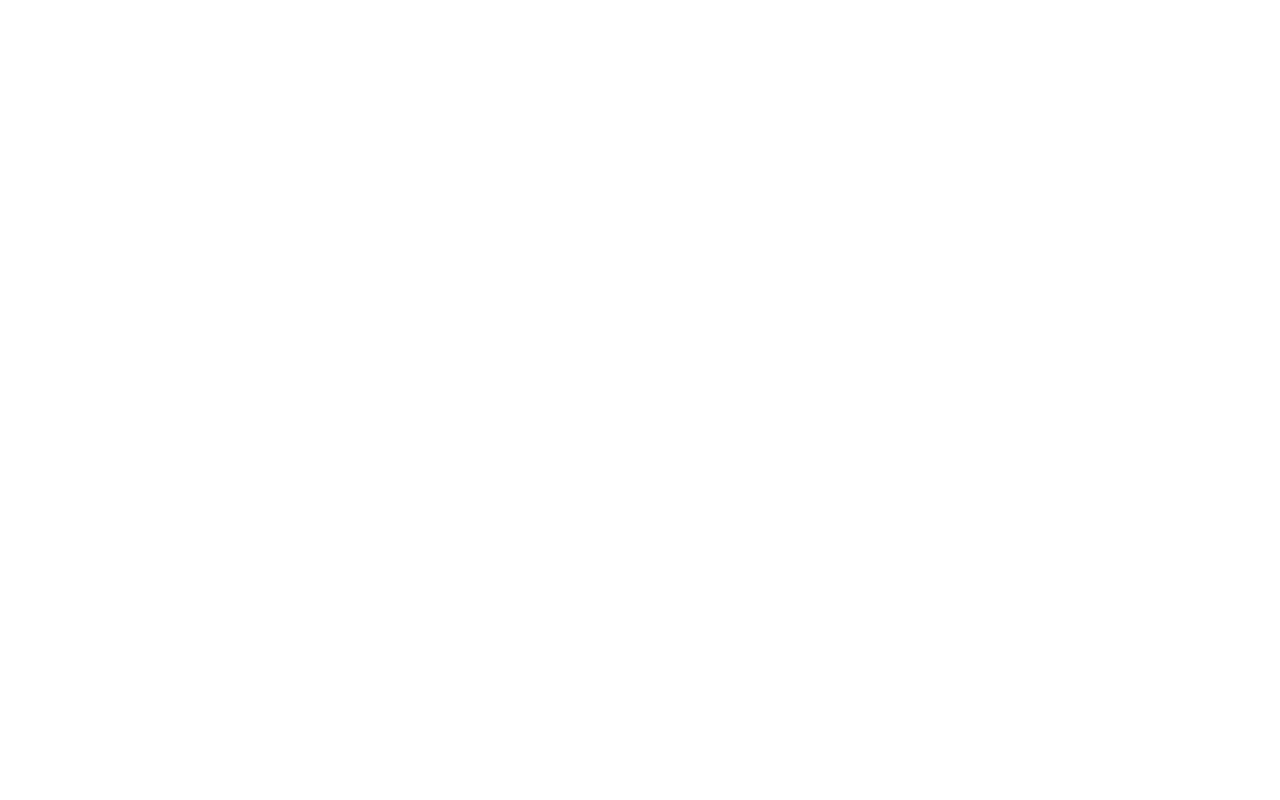
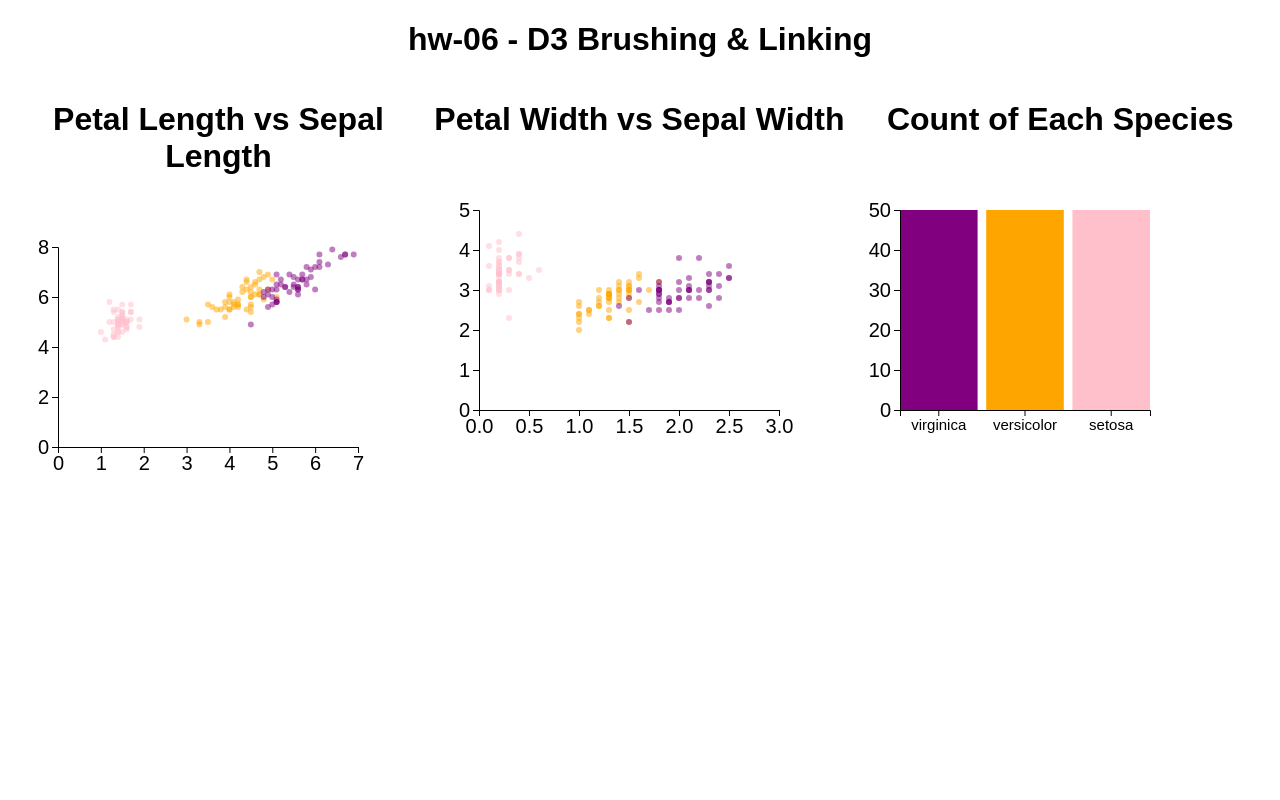
Before and after one commit to DS4200-S23-Class/hw-06-sherley-and-shruti, a plain HTML site: page index.html in a window 1280 px wide. Shown: the top 800 px of the page. Drawn offline with Linux system fonts and the light colour scheme.

Commit message:
all plots

```diff
--- /dev/null
+++ b/hw-06.css
@@ -0,0 +1,40 @@
+.heading{
+    font-family: Arial;
+    text-align: center;
+}
+
+.body{
+    font-family: Arial;
+}
+
+.Parent {
+    display: flex;
+    flex-direction: row;
+    flex-wrap: wrap;
+}
+
+.child1 {
+    width: 33.3%;
+    height: 1000px;
+    align-items: center;
+    flex-wrap: wrap;
+    flex-shrink: 1;
+}
+
+.child2 {
+    width: 33.3%;
+    height: auto;
+    flex-wrap: wrap;
+    flex-shrink: 1;
+}
+
+.child3 {
+    width: 33.3%;
+    height: auto;
+    flex-wrap: wrap;
+    flex-shrink: 1;
+}
+
+.Acknowledgements {
+    text-align:center;
+}
--- a/index.html
+++ b/index.html
@@ -4,12 +4,49 @@
 
 <head>
   <meta charset='utf-8'>
+  <link rel = "stylesheet" href="hw-06.css">
+    <title><hw-06></hw-06></title>
+
+    <div class="heading">
+      <h1>hw-06 - D3 Brushing & Linking</h1>
+    </div>
+
+    <script src='js/d3.v6.1.1/d3.min.js'></script>
 
 </head>
 
 
 <body>
 
+  <div class = "Parent">
+    <div class = "child1">
+      <h1 class = "heading">Petal Length vs Sepal Length</h1>
+      <div id="vis1"></div>
+    </div>
+
+    <div class = "child2">
+      <h1 class = "heading">Petal Width vs Sepal Width</h1>
+      <div id="vis2"></div>
+    </div>
+
+    <div class = "child3">
+      <h1 class = "heading">Count of Each Species</h1>
+      <div id="vis3"></div>
+    </div>
+
+  </div>
+
+  <div class = "Acknowledgements">
+    <h2 class = "Acknowledgements"> Acknowledgements <h2></h2>
+
+    <ul>
+        <!-- ADD MORE RESOURCES!-->
+        <li><a ></a></li>
+    </ul>
+
+    <script src='main.js'></script>
+</div>
+
 </body>
 
 </html>
--- /dev/null
+++ b/main.js
@@ -0,0 +1,158 @@
+// initialize constants for frme and visualization dimension for vis1
+const FRAME_HEIGHT = 300;
+const FRAME_WIDTH = 400;
+const MARGINS = {left: 50, right: 50, top: 50, bottom: 50};
+const VIS_HEIGHT = FRAME_HEIGHT - MARGINS.top - MARGINS.bottom;
+const VIS_WIDTH = FRAME_WIDTH - MARGINS.left - MARGINS.right;
+
+// create FRAME1 for vis1
+const FRAME1 = d3.select("#vis1")
+                  .append("svg")
+                    .attr("height", FRAME_HEIGHT)
+                    .attr("width", FRAME_WIDTH)
+                    .attr("class", "frame");
+
+// function build_scatter_plot() builds a scatter plot {
+function build_scatter_plot() {
+  d3.csv("data/iris.csv").then((data) => {
+
+    // max values for axis
+    const MAX_X1 = d3.max(data, (d) => { return parseInt(d.Petal_Length); });
+    const MAX_Y1 = d3.max(data, (d) => { return parseInt(d.Sepal_Length); });
+
+    // Define scale functions that maps our data values
+    // (domain) to pixel values (range)
+    const X_SCALE1 = d3.scaleLinear()
+                    .domain([0, (MAX_X1) + 1]) // add some padding
+                    .range([0, VIS_WIDTH]);
+    const Y_SCALE1 = d3.scaleLinear()
+                    .domain([0, (MAX_Y1 + 1)]) // add some padding
+                    .range([VIS_HEIGHT, 0]);
+
+
+    // use X_SCALE and Y_SCALE to plot our points on FRAME1
+    FRAME1.selectAll("circle")
+        .data(data) // passed from .then
+        .enter()
+        .append("circle")
+          .attr("cx", (d) => { return (X_SCALE1(d.Petal_Length) + MARGINS.left); })
+          .attr("cy",  (d) => { return (Y_SCALE1(d.Sepal_Length) + MARGINS.top); })
+          .attr("r", 3)
+          .attr("class", "point")
+          .style("fill", (d) => { if(d.Species == "setosa"){return "pink"} if (d.Species == "versicolor") {return "orange"} else {return "purple"}})
+          .style("opacity", 0.5)
+          FRAME1.append("g")
+          .attr("transform", "translate(" + MARGINS.left +
+          "," + (VIS_HEIGHT + MARGINS.top) + ")")
+          .call(d3.axisBottom(X_SCALE1).ticks(5))
+          .attr("font-size", '20px');
+
+          FRAME1.append("g")
+          .attr("transform", "translate(" + MARGINS.left +
+          "," + (MARGINS.top) + ")")
+          .call(d3.axisLeft(Y_SCALE1).ticks(5))
+          .attr("font-size", '20px');
+
+
+        });
+    }
+
+    build_scatter_plot();
+
+// create FRAME2 for vis2
+const FRAME2 = d3.select("#vis2")
+.append("svg")
+  .attr("height", FRAME_HEIGHT)
+  .attr("width", FRAME_WIDTH)
+  .attr("class", "frame");
+
+// function build_scatter_plot() builds a scatter plot {
+    function build_scatter_plot_2() {
+        d3.csv("data/iris.csv").then((data) => {
+
+          // max values for axis
+          const MAX_X1 = d3.max(data, (d) => { return parseInt(d.Petal_Width); });
+          const MAX_Y1 = d3.max(data, (d) => { return parseInt(d.Sepal_Width); });
+
+          // Define scale functions that maps our data values
+          // (domain) to pixel values (range)
+          const X_SCALE1 = d3.scaleLinear()
+                          .domain([0, (MAX_X1) + 1]) // add some padding
+                          .range([0, VIS_WIDTH]);
+          const Y_SCALE1 = d3.scaleLinear()
+                          .domain([0, (MAX_Y1 + 1)]) // add some padding
+                          .range([VIS_HEIGHT, 0]);
+
+
+          // use X_SCALE and Y_SCALE to plot our points on FRAME1
+          FRAME2.selectAll("circle")
+              .data(data) // passed from .then
+              .enter()
+              .append("circle")
+                .attr("cx", (d) => { return (X_SCALE1(d.Petal_Width) + MARGINS.left); })
+                .attr("cy",  (d) => { return (Y_SCALE1(d.Sepal_Width) + MARGINS.top); })
+                .attr("r", 3)
+                .attr("class", "point")
+                .style("fill", (d) => { if(d.Species == "setosa"){return "pink"} if (d.Species == "versicolor") {return "orange"} else {return "purple"}})
+                .style("opacity", 0.5)
+                FRAME2.append("g")
+                .attr("transform", "translate(" + MARGINS.left +
+                "," + (VIS_HEIGHT + MARGINS.top) + ")")
+                .call(d3.axisBottom(X_SCALE1).ticks(5))
+                .attr("font-size", '20px');
+
+                FRAME2.append("g")
+                .attr("transform", "translate(" + MARGINS.left +
+                "," + (MARGINS.top) + ")")
+                .call(d3.axisLeft(Y_SCALE1).ticks(5))
+                .attr("font-size", '20px');
+
+              });
+          }
+    build_scatter_plot_2();
+
+// create FRAME3 for vis3
+const FRAME3 = d3.select("#vis3")
+.append("svg")
+  .attr("height", FRAME_HEIGHT)
+  .attr("width", FRAME_WIDTH)
+  .attr("class", "frame");
+
+const labels = ["setosa", "versicolor", "virginica"]
+function build_bar_plot() {
+      // define scales for the x and y axes
+      const xScale3 = d3.scaleBand()
+        .domain(labels)
+        .range([VIS_WIDTH-MARGINS.bottom, 0])
+        .paddingInner(0.1);
+
+      const yScale3 = d3.scaleLinear()
+        .domain([0, 50]) // add some padding
+        .range([VIS_HEIGHT, 0]);
+
+      // create the bars
+      const bars = FRAME3.selectAll(".bar")
+        .data(labels)
+        .enter()
+        .append("rect")
+          .attr("class", "bar")
+          .attr("x", (d) => {return xScale3(d) + MARGINS.left})
+          .attr("y", 50)
+          .attr("width", xScale3.bandwidth())
+          .attr("height", VIS_HEIGHT)
+          .attr("fill", (d) => {if (d == "setosa") {return "pink"} if (d == "versicolor") {return "orange"} else {return "purple"}});
+
+    FRAME3.append("g")
+            .attr("transform", "translate(" + MARGINS.left +
+            "," + (VIS_HEIGHT + MARGINS.top) + ")")
+            .call(d3.axisBottom(xScale3).ticks(3))
+            .attr("font-size", '15px');
+
+    FRAME3.append("g")
+            .attr("transform", "translate(" + MARGINS.left +
+            "," + (MARGINS.bottom) + ")")
+            .call(d3.axisLeft(yScale3).ticks(5))
+            .attr("font-size", '20px');
+
+        }
+  build_bar_plot()
```
